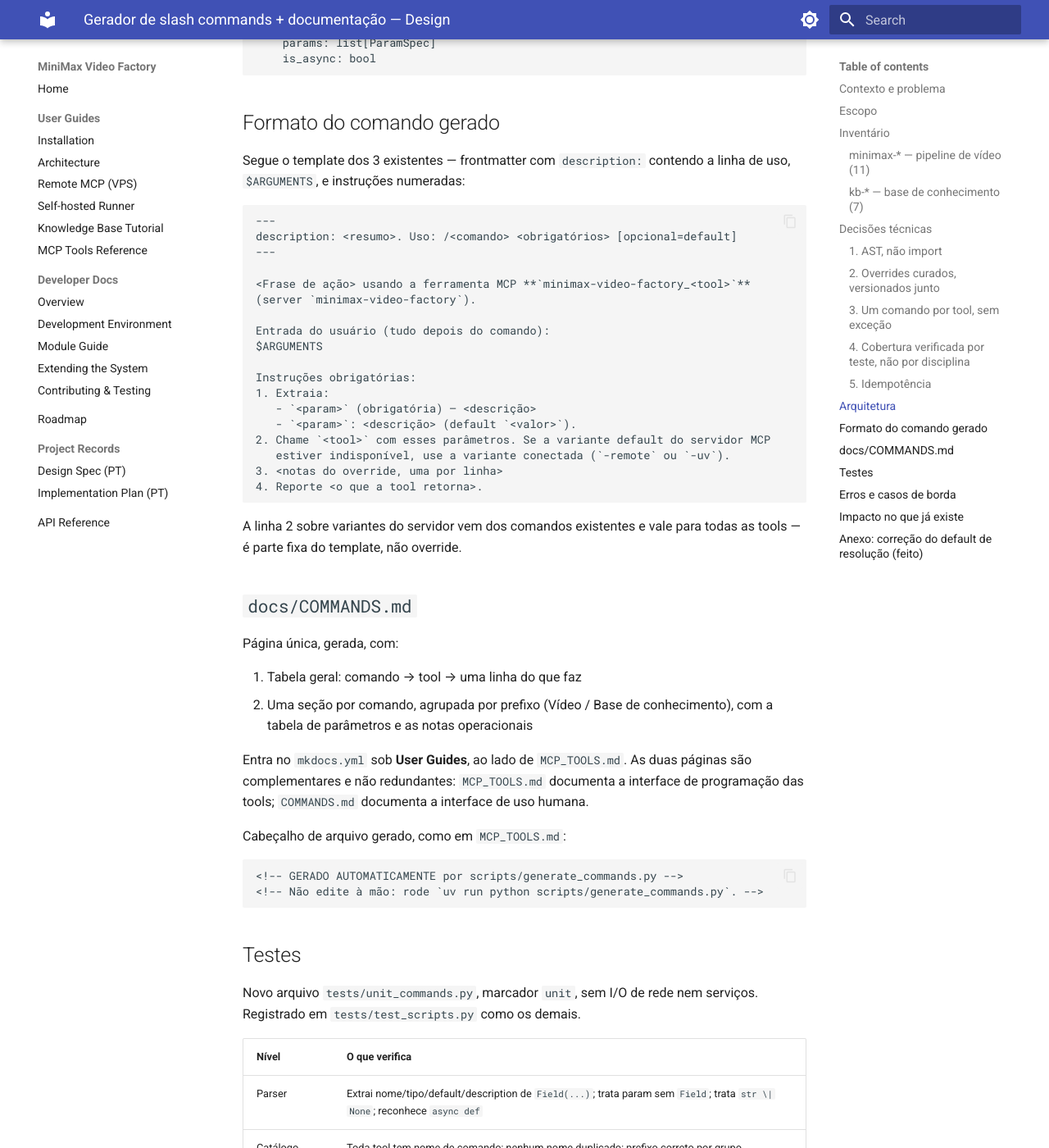
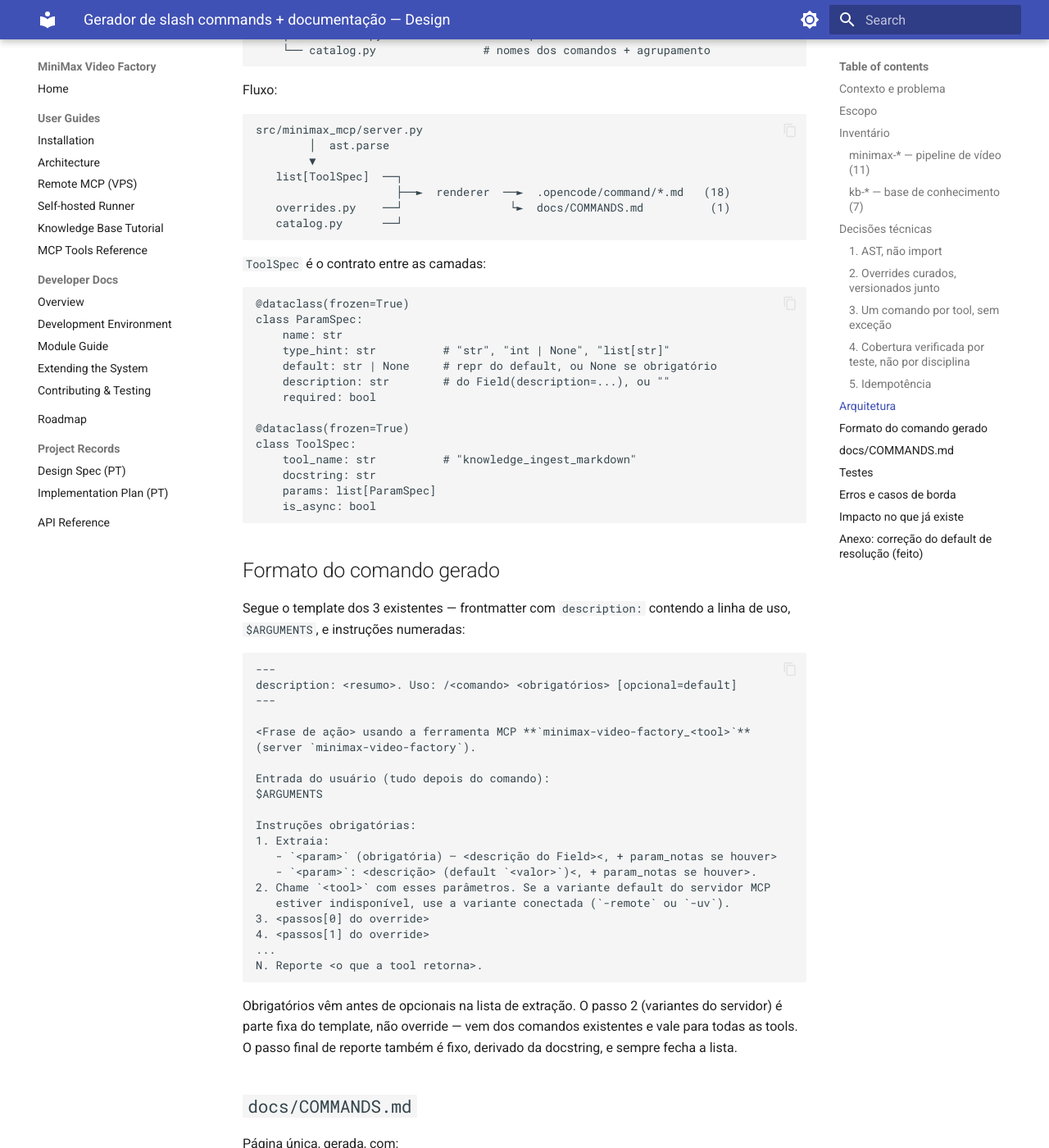
Before and after one commit to leonardodg/minimax-video-factory, an MkDocs documentation site: the page built from docs/superpowers/specs/2026-08-07-slash-commands-generator-design.md, in a window 1280 px wide and 1400 px high, scrolled down 4438 px. Shown: the whole window at 82% size. Built offline with MkDocs 1.6.1 and Material for MkDocs 9.7.7, drawn with Linux system fonts in a browser that asks for light colours; some of the changed text lies outside the part shown.

Commit message:
docs(spec): self-review fixes on the slash-command generator design
Two real defects found reviewing the spec against the code:

- The overrides rationale still cited "width=1344 is the default but OOMs" as
  an example of tacit knowledge. That stopped being true in 23e6698, which
  changed the default to 1024x576. Replaced with what is now tacit: that going
  *above* 1024x576 risks OOM, and that 512x320 is the fast smoke resolution.

- Overrides were specified as a single flat notes field, but reproducing
  /minimax-gerar-video needs four *ordered* steps after the tool call
  (translate PT->EN, await the render, retry on OOM, work around the client
  timeout). A flat field would have flattened them into one, losing the
  sequence -- exactly the "a dica se perdeu" risk the spec itself names.
  Overrides now contribute in three positions: resumo, param_notas, passos.

Co-Authored-By: Claude Opus 5 <noreply@anthropic.com>

````diff
--- a/docs/superpowers/specs/2026-08-07-slash-commands-generator-design.md
+++ b/docs/superpowers/specs/2026-08-07-slash-commands-generator-design.md
@@ -89,8 +89,11 @@ nome, a anotação de tipo, o default e a `description` do `Field(...)`.
 
 O AST captura o que é verdade mecânica. Não captura:
 
-- que `width=1344` é o default no código mas **causa OOM** na máquina real
+- que **subir de 1024x576 arrisca OOM** com 12 GB de VRAM, e que 512x320 é o
+  mais rápido (~5 min) quando você só quer ver se o pipeline anda
 - que "database locked" no `/minimax-download` significa fechar o navegador
+- que um prompt em PT deve ser traduzido para uma descrição visual em EN antes
+  de chamar `generate_video`
 - que `/kb-ingest-markdown` pula o LLM quando encontra `## Summary`
 - que `/kb-reindex` invalida embeddings antigos e deve rodar depois de trocar
   `EMBEDDING_MODEL`
@@ -100,6 +103,20 @@ O AST captura o que é verdade mecânica. Não captura:
 Esse conhecimento vive em `scripts/command_docs/overrides.py`, indexado pelo
 nome da tool. Cada entrada é opcional e parcial: uma tool sem override ainda
 gera um comando válido, só mais seco.
+
+Um override contribui em **três posições distintas**, e as três são necessárias
+para reproduzir os comandos existentes:
+
+| Campo | Onde entra | Exemplo |
+|---|---|---|
+| `resumo` | frontmatter `description:` | "Gera um vídeo no MiniMax H3 via MCP" |
+| `param_notas[<param>]` | anexado à linha daquele parâmetro na extração | "NUNCA acima de 1024x576 — OOM" |
+| `passos` | passos numerados extras, **ordenados**, depois da chamada da tool | "Se houver OOM, reduza para 512x320 e tente de novo" |
+
+`passos` ser uma lista ordenada, e não um bloco de notas solto, é o que permite
+absorver `/minimax-gerar-video` sem perder nada: aquele comando tem quatro
+instruções sequenciais depois da chamada (traduzir, aguardar, retry de OOM,
+contorno de timeout). Um campo de notas único achataria as quatro em uma.
 
 **Os 3 comandos existentes são absorvidos como overrides.** O texto que já foi
 validado em uso vira dado do gerador, e passa a existir um só formato e uma só
@@ -189,16 +206,20 @@ $ARGUMENTS
 
 Instruções obrigatórias:
 1. Extraia:
-   - `<param>` (obrigatória) — <descrição>
-   - `<param>`: <descrição> (default `<valor>`).
+   - `<param>` (obrigatória) — <descrição do Field><, + param_notas se houver>
+   - `<param>`: <descrição> (default `<valor>`)<, + param_notas se houver>.
 2. Chame `<tool>` com esses parâmetros. Se a variante default do servidor MCP
    estiver indisponível, use a variante conectada (`-remote` ou `-uv`).
-3. <notas do override, uma por linha>
-4. Reporte <o que a tool retorna>.
+3. <passos[0] do override>
+4. <passos[1] do override>
+...
+N. Reporte <o que a tool retorna>.
 ```
 
-A linha 2 sobre variantes do servidor vem dos comandos existentes e vale para
-todas as tools — é parte fixa do template, não override.
+Obrigatórios vêm antes de opcionais na lista de extração. O passo 2 (variantes
+do servidor) é parte fixa do template, não override — vem dos comandos
+existentes e vale para todas as tools. O passo final de reporte também é fixo,
+derivado da docstring, e sempre fecha a lista.
 
 ## `docs/COMMANDS.md`
 
````
